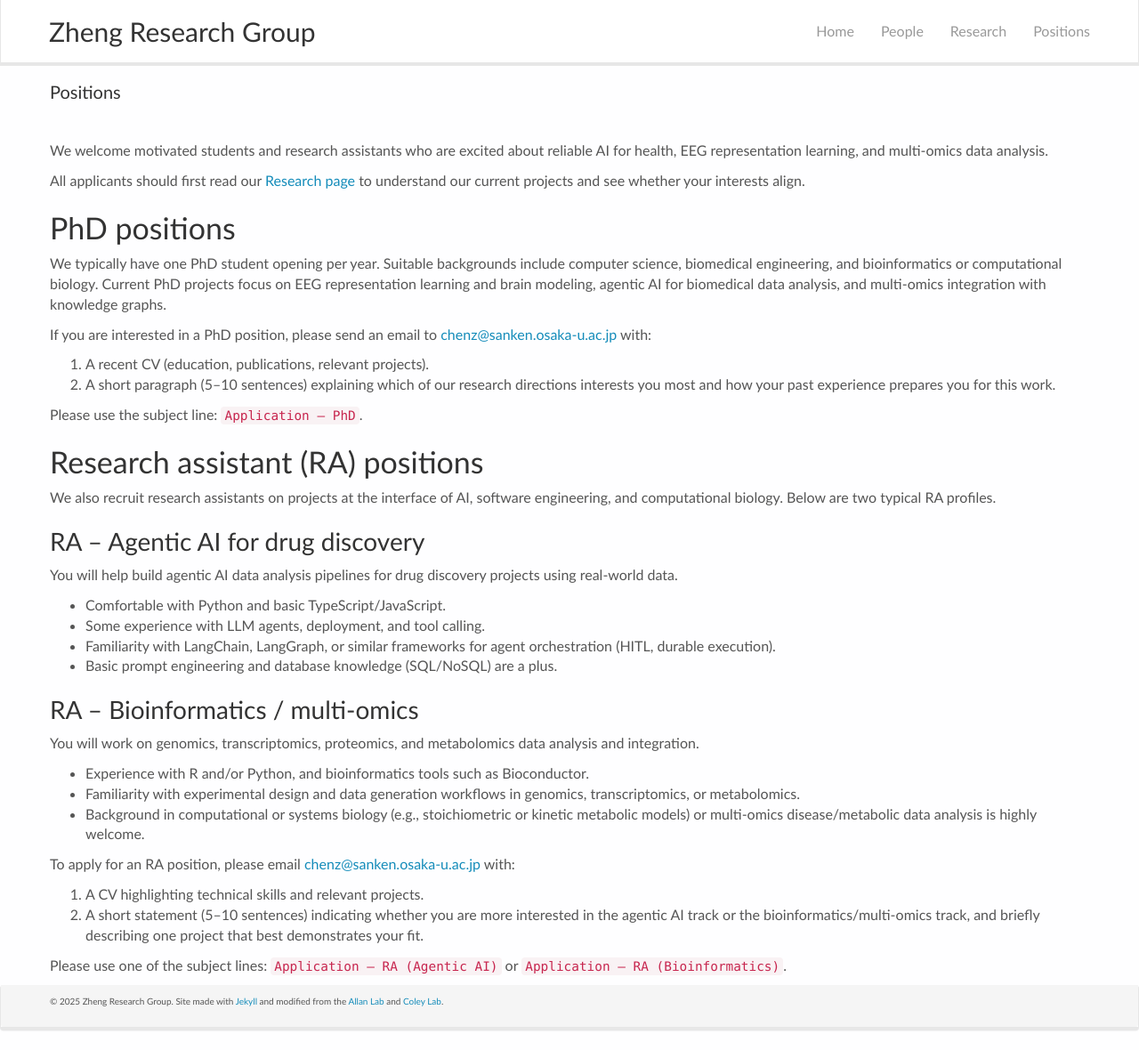
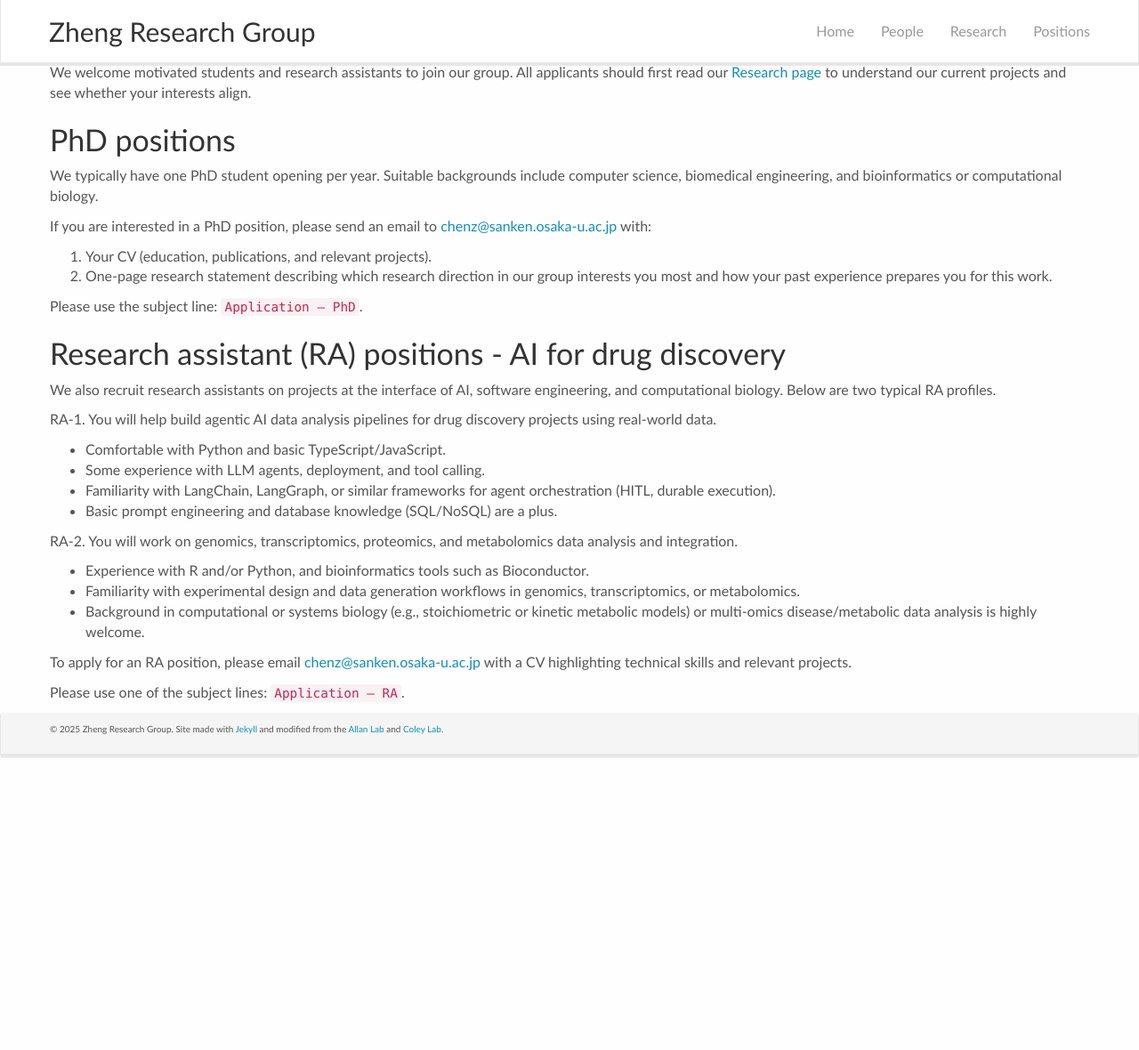
Before and after one commit to zhengchen3/zhengchen3.github.io, a Jekyll site: the page built from _pages/openings.md, in a window 1280 px wide and 1180 px high. Shown: the whole window at 89% size. Built offline with Jekyll 4.4.1, drawn with Linux system fonts in a browser that asks for light colours; nearby versions of some CDN libraries.

Commit message:
Update positions page for PhD and RA openings

```diff
--- a/_pages/openings.md
+++ b/_pages/openings.md
@@ -6,47 +6,40 @@ sitemap: false
 permalink: /vacancies
 ---
 
-# Positions
 
-We welcome motivated students and research assistants who are excited about reliable AI for health, EEG representation learning, and multi-omics data analysis.
-
+We welcome motivated students and research assistants to join our group.
 All applicants should first read our [Research page]({{ site.url }}{{ site.baseurl }}/research/) to understand our current projects and see whether your interests align.
 
 ## PhD positions
 
-We typically have one PhD student opening per year. Suitable backgrounds include computer science, biomedical engineering, and bioinformatics or computational biology. Current PhD projects focus on EEG representation learning and brain modeling, agentic AI for biomedical data analysis, and multi-omics integration with knowledge graphs.
+We typically have one PhD student opening per year. Suitable backgrounds include computer science, biomedical engineering, and bioinformatics or computational biology.
 
 If you are interested in a PhD position, please send an email to [chenz@sanken.osaka-u.ac.jp](mailto:chenz@sanken.osaka-u.ac.jp) with:
 
-1. A recent CV (education, publications, relevant projects).
-2. A short paragraph (5–10 sentences) explaining which of our research directions interests you most and how your past experience prepares you for this work.
+1. Your CV (education, publications, and relevant projects).
+2. One-page research statement describing which research direction in our group interests you most and how your past experience prepares you for this work.
 
 Please use the subject line: `Application – PhD`.
 
-## Research assistant (RA) positions
+## Research assistant (RA) positions - AI for drug discovery
 
 We also recruit research assistants on projects at the interface of AI, software engineering, and computational biology. Below are two typical RA profiles.
 
-### RA – Agentic AI for drug discovery
 
-You will help build agentic AI data analysis pipelines for drug discovery projects using real-world data.
+RA-1. You will help build agentic AI data analysis pipelines for drug discovery projects using real-world data.
 
 - Comfortable with Python and basic TypeScript/JavaScript.
 - Some experience with LLM agents, deployment, and tool calling.
 - Familiarity with LangChain, LangGraph, or similar frameworks for agent orchestration (HITL, durable execution).
 - Basic prompt engineering and database knowledge (SQL/NoSQL) are a plus.
 
-### RA – Bioinformatics / multi-omics
 
-You will work on genomics, transcriptomics, proteomics, and metabolomics data analysis and integration.
+RA-2. You will work on genomics, transcriptomics, proteomics, and metabolomics data analysis and integration.
 
 - Experience with R and/or Python, and bioinformatics tools such as Bioconductor.
 - Familiarity with experimental design and data generation workflows in genomics, transcriptomics, or metabolomics.
 - Background in computational or systems biology (e.g., stoichiometric or kinetic metabolic models) or multi-omics disease/metabolic data analysis is highly welcome.
 
-To apply for an RA position, please email [chenz@sanken.osaka-u.ac.jp](mailto:chenz@sanken.osaka-u.ac.jp) with:
+To apply for an RA position, please email [chenz@sanken.osaka-u.ac.jp](mailto:chenz@sanken.osaka-u.ac.jp) with a CV highlighting technical skills and relevant projects.
 
-1. A CV highlighting technical skills and relevant projects.
-2. A short statement (5–10 sentences) indicating whether you are more interested in the agentic AI track or the bioinformatics/multi-omics track, and briefly describing one project that best demonstrates your fit.
-
-Please use one of the subject lines: `Application – RA (Agentic AI)` or `Application – RA (Bioinformatics)`.
+Please use one of the subject lines: `Application – RA`.
```
